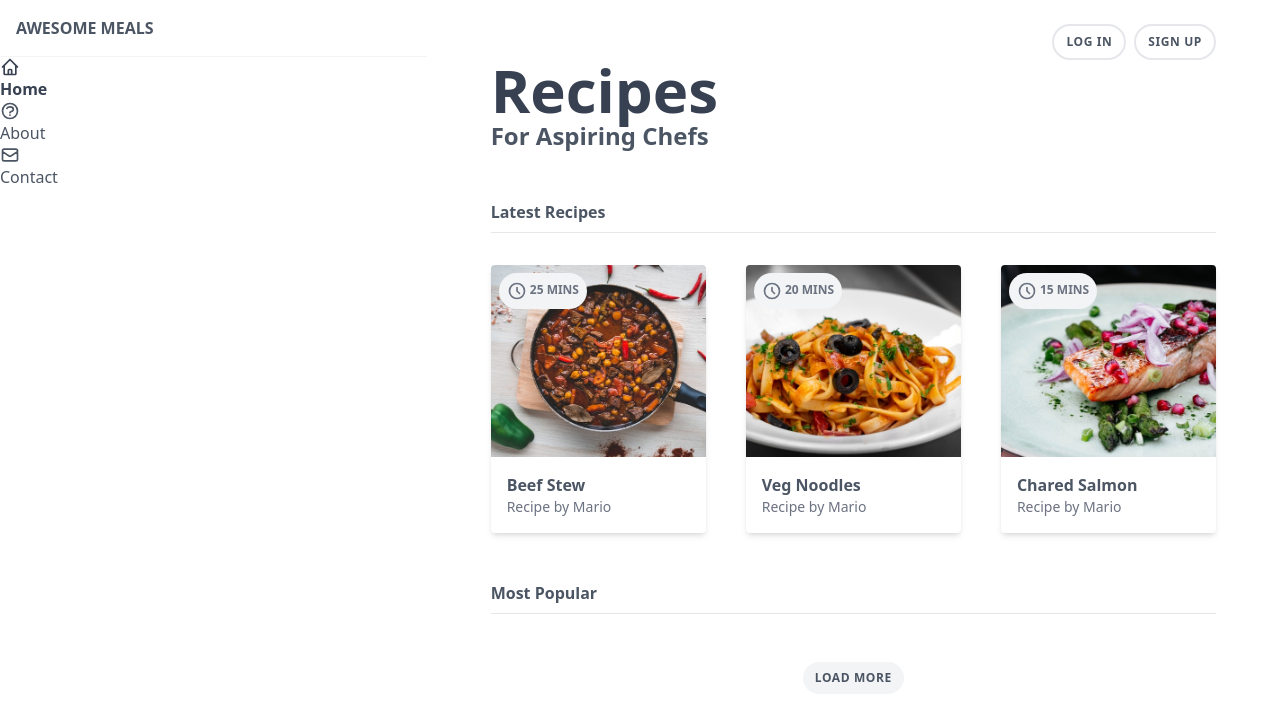
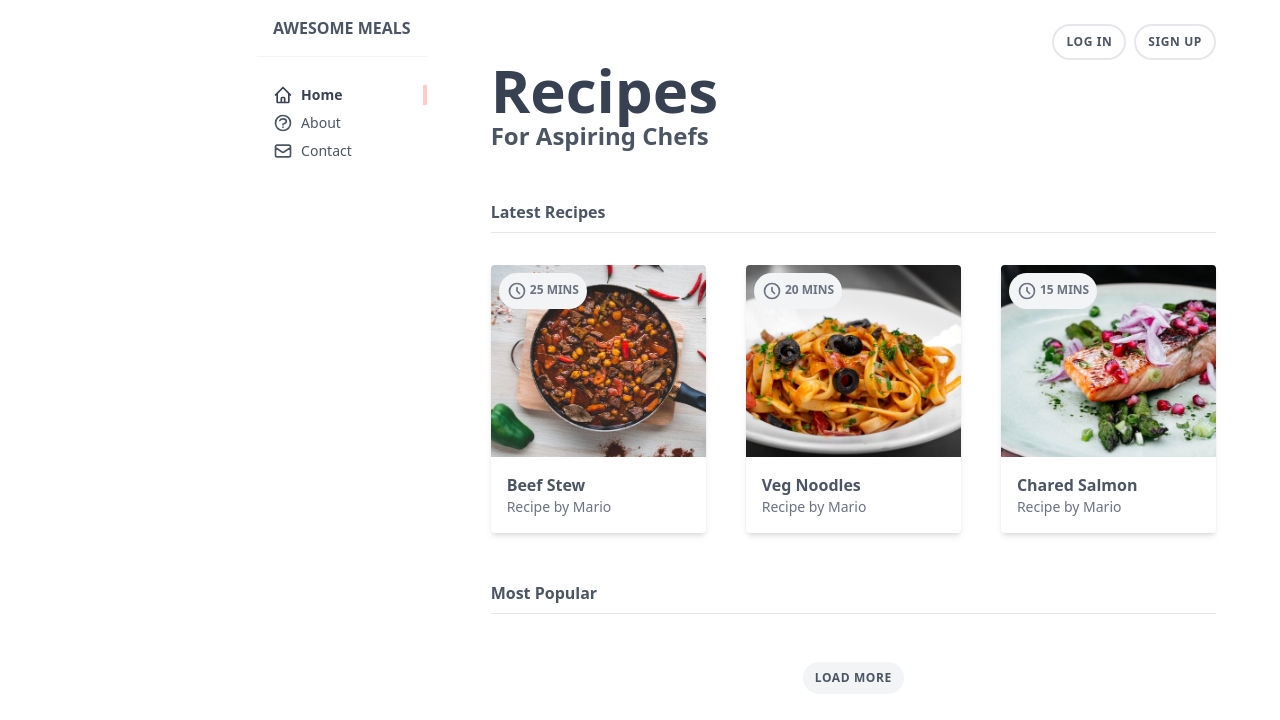
Before and after one commit to romankolivashko/tailwind-recipe, a website: page public/index.html in a window 1280 px wide. Drawn offline with Linux system fonts and the light colour scheme.

Commit message:
Added nav styling

```diff
--- a/public/index.html
+++ b/public/index.html
@@ -8,33 +8,33 @@
 <body class="text-gray-600 font-body">
 
   <div class="grid md:grid-cols-3">
-    <div class="md:col-span-1">
-      <nav>
+    <div class="md:col-span-1 md:flex md:justify-end">
+      <nav class="text-right">
         <div>
           <h1 class="font-bold uppercase p-4 border-b border-gray-100">
-            <a href="/">Awesome Meals</a>
+            <a href="/" class="hover:text-gray-900">Awesome Meals</a>
           </h1>
         </div>
-        <ul>
-          <li class="text-gray-700 font-bold">
-            <a href="#">
-              <svg class="w-5" xmlns="http://www.w3.org/2000/svg" class="h-6 w-6" fill="none" viewBox="0 0 24 24" stroke="currentColor">
+        <ul class="text-sm mt-6">
+          <li class="text-gray-700 font-bold py-1">
+            <a href="#" class="px-4 flex justify-start border-r-4 border-red-200">
+              <svg class="w-5 mr-2" xmlns="http://www.w3.org/2000/svg" class="h-6 w-6" fill="none" viewBox="0 0 24 24" stroke="currentColor">
                 <path stroke-linecap="round" stroke-linejoin="round" stroke-width="2" d="M3 12l2-2m0 0l7-7 7 7M5 10v10a1 1 0 001 1h3m10-11l2 2m-2-2v10a1 1 0 01-1 1h-3m-6 0a1 1 0 001-1v-4a1 1 0 011-1h2a1 1 0 011 1v4a1 1 0 001 1m-6 0h6" />
               </svg>
               <span>Home</span>
             </a>
           </li>
-          <li>
-            <a href="#">
-              <svg class="w-5" xmlns="http://www.w3.org/2000/svg" class="h-6 w-6" fill="none" viewBox="0 0 24 24" stroke="currentColor">
+          <li class="py-1">
+            <a href="#" class="px-4 flex justify-start border-r-4 border-white">
+              <svg class="w-5 mr-2" xmlns="http://www.w3.org/2000/svg" class="h-6 w-6" fill="none" viewBox="0 0 24 24" stroke="currentColor">
                 <path stroke-linecap="round" stroke-linejoin="round" stroke-width="2" d="M8.228 9c.549-1.165 2.03-2 3.772-2 2.21 0 4 1.343 4 3 0 1.4-1.278 2.575-3.006 2.907-.542.104-.994.54-.994 1.093m0 3h.01M21 12a9 9 0 11-18 0 9 9 0 0118 0z" />
               </svg>
               <span>About</span>
             </a>
           </li>
-          <li>
-            <a href="#">
-              <svg class="w-5" xmlns="http://www.w3.org/2000/svg" class="h-6 w-6" fill="none" viewBox="0 0 24 24" stroke="currentColor">
+          <li class="py-1">
+            <a href="#" class="px-4 flex justify-start border-r-4 border-white">
+              <svg class="w-5 mr-2" xmlns="http://www.w3.org/2000/svg" class="h-6 w-6" fill="none" viewBox="0 0 24 24" stroke="currentColor">
                 <path stroke-linecap="round" stroke-linejoin="round" stroke-width="2" d="M3 8l7.89 5.26a2 2 0 002.22 0L21 8M5 19h14a2 2 0 002-2V7a2 2 0 00-2-2H5a2 2 0 00-2 2v10a2 2 0 002 2z" />
               </svg>
               <span>Contact</span>
@@ -46,8 +46,8 @@
 
     <main class="px-16 py-6 md:col-span-2">
       <div class="flex justify-center md:justify-end">
-        <a href="#" class="btn border-gray md:border-2">Log in</a>
-        <a href="#" class="btn ml-2 border-gray md:border-2">Sign up</a>
+        <a href="#" class="btn border-gray md:border-2 hover:bg-gray-500 hover:text-white">Log in</a>
+        <a href="#" class="btn ml-2 border-gray md:border-2 hover:bg-gray-500 hover:text-white">Sign up</a>
       </div>
 
       <header>
@@ -60,7 +60,7 @@
 
         <div class="mt-8 grid md:grid-cols-3 gap-10">
           <!-- cards go here -->
-          <div class="card">
+          <div class="card hover:shadow-lg">
             <img src="img/stew.jpg" alt="stew" class="h-32 sm:h-48 w-full object-cover">
             <div class="m-4">
               <span class="font-bold">Beef Stew</span>
@@ -73,7 +73,7 @@
               <span>25 mins</span>
             </div>
           </div>
-          <div class="card">
+          <div class="card hover:shadow-lg">
             <img src="img/pasta.jpg" alt="noodles" class="h-32 sm:h-48 w-full object-cover">
             <div class="m-4">
               <span class="font-bold">Veg Noodles</span>
@@ -86,7 +86,7 @@
               <span>20 mins</span>
             </div>
           </div>
-          <div class="card">
+          <div class="card hover:shadow-lg">
             <img src="img/salmon.jpg" alt="curry" class="h-32 sm:h-48 w-full object-cover">
             <div class="m-4">
               <span class="font-bold">Chared Salmon</span>
@@ -109,7 +109,7 @@
       </div>
 
       <div class="mt-12 flex justify-center">
-        <div class="btn bg-gray-100 text-secondary-200">Load more</div>
+        <div class="btn bg-gray-100 text-secondary-200 hover:shadow-inner">Load more</div>
       </div>
     </main>
   </div>
```
Also changed, not shown: public/styles.css.
